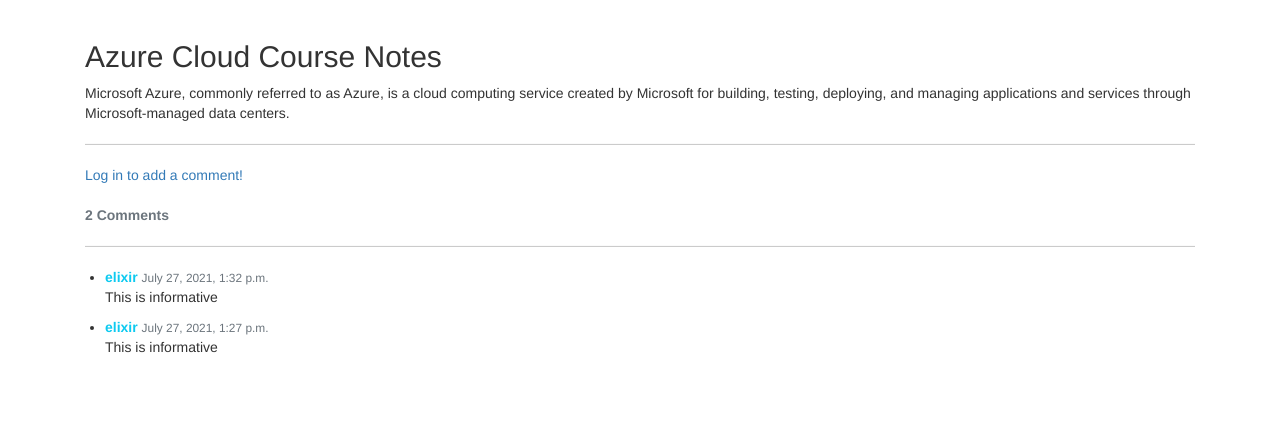
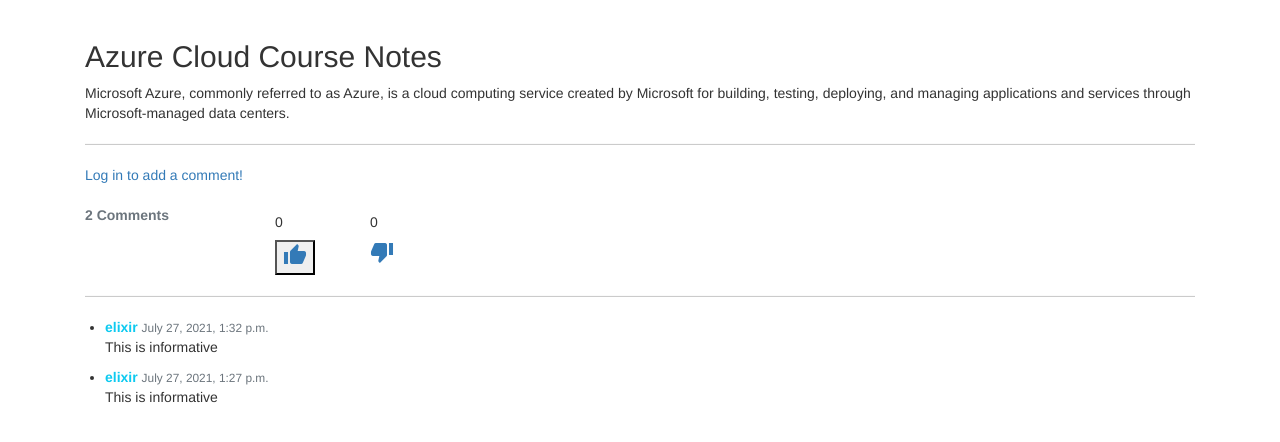
Before and after one commit to izudada/matrix_blog, a Django app: a page that uses matrix_blog/templates/article_detail.html in a window 1280 px wide. Shown: the part 62-504 px from the top of the page. Run offline with Django 3.2, Linux system fonts and the light colour scheme; data comes from the database, SQL or seed files in the repository; data that the repository does not hold is empty; some libraries are stand-ins or nearby versions.

Commit message:
Modify slug using sluggify and modify article_details.html

```diff
--- a/matrix_blog/templates/article_detail.html
+++ b/matrix_blog/templates/article_detail.html
@@ -144,10 +144,34 @@
 
         {% if comments %}
             <br>
-            <div>
-                <strong class="text-secondary">
-                    {{ object.number_of_comments }} Comment{{ object.number_of_comments|pluralize }}
-                </strong>
+            <!-- Likes, Dislikes, Number Of Comment -->
+            <div class="row">
+                <div class="col-sm-2">
+                    <strong class="text-secondary">
+                        {{ object.number_of_comments }} Comment{{ object.number_of_comments|pluralize }}
+                    </strong>
+                </div>
+                <div class="col-sm-1">
+                    <div class="add__sub">
+                        <h5>{{ object.number_of_likes }}</h5>
+                        <form action="" method="post">
+                            {% csrf_token %}
+                            <button>
+                                <a href="" class="">
+                                    <span class="material-icons icon "> thumb_up </span>
+                                </a>
+                            </button>
+                        </form>
+                    </div>
+                </div>
+                <div class="col-sm-1">
+                    <div class="add__sub">
+                        <h5>{{ object.number_of_dislikes }}</h5>
+                        <a href="" class="">
+                             <span class="material-icons icon "> thumb_down </span>
+                        </a>
+                    </div>
+                </div>
             </div>
             <hr>
             <ul>
--- a/matrix_blog/views.py
+++ b/matrix_blog/views.py
@@ -4,6 +4,8 @@ from django.contrib.auth import login, authenticate
 from django.views.generic import ListView, DetailView, TemplateView, CreateView, UpdateView, DeleteView
 from django.contrib.auth.mixins import LoginRequiredMixin, UserPassesTestMixin
 from django.http import HttpResponseRedirect, request
+
+from django.template.defaultfilters import slugify
 
 
 from .models import Article, Comment, Dislikes, Likes, User
@@ -65,9 +67,9 @@ class ArticleCreateView(LoginRequiredMixin, UserPassesTestMixin, CreateView):
     template_name = 'create_article.html'
 
     def form_valid(self, form):
-        slug = form.instance.title.split(' ')
-        slug = ('-').join(slug)
-        form.instance.slug = slug
+        # slug = form.instance.title
+        # slug = ('-').join(slug)
+        form.instance.slug = slugify(form.instance.title)
         form.instance.author = self.request.user
         return super(ArticleCreateView, self).form_valid(form)
 
```
